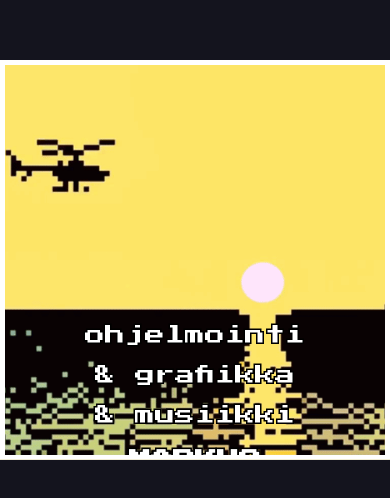
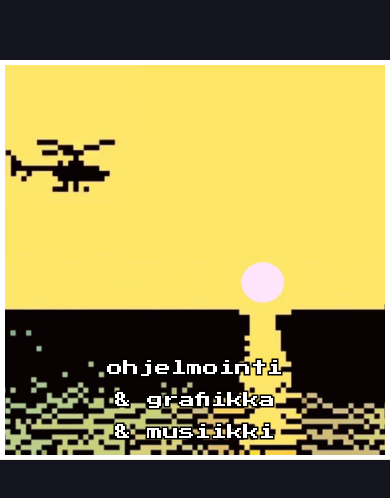
Before and after one commit to toivoantero/stealth-game-ts, a React (Vite) app: page /endscreen in a window 390 px wide. Shown: the part 120-618 px from the top of the page. Built offline with nearby package versions, Linux system fonts and the light colour scheme; no server answers.

Commit message:
lopputekstianimaation viilaamista: erityisesti mobiilinäkymässä

```diff
--- a/src/EndScreen.tsx
+++ b/src/EndScreen.tsx
@@ -61,10 +61,10 @@ function EndScreen() {
 
       <div className="endscreen-credits">
         <div style={{ marginBottom: '30px' }}>
-          <p style={{ fontSize: '20px', margin: '15px 0', lineHeight: '2' }}>
+          <p style={{ margin: '15px 0', lineHeight: '2' }}>
             ohjelmointi<br />& grafiikka<br />& musiikki
           </p>
-          <p style={{ fontSize: '22px', margin: '10px 0', fontWeight: 'bold' }}>
+          <p style={{ margin: '20px 0', fontWeight: 'bold' }}>
             MARKUS LIIMATAINEN
           </p>
         </div>
@@ -76,7 +76,7 @@ function EndScreen() {
       >
         {showButton && (
           <>
-            <p className='fade-in-theend' style={{ margin: 0, padding: '100px 0 0 0', fontSize: '55px', color: 'white' }}>
+            <p className='fade-in-theend endscreen-theend'>
               Loppu
             </p>
             <div>
--- a/src/css/styles.css
+++ b/src/css/styles.css
@@ -169,12 +169,20 @@ body {
   z-index: 1;
 }
 
+.endscreen-theend {
+  margin: 0;
+  padding: 100px 0 0 0;
+  font-size: 55px;
+  color: white;
+}
+
 .endscreen-credits {
   position: absolute;
   top: 100%;
   left: 0;
   width: 100%;
   text-align: center;
+  font-size: 21px;
   color: white;
   -webkit-text-stroke: 3px black;
   paint-order: stroke fill;
@@ -186,6 +194,7 @@ body {
   0% {
     transform: translateY(30%);
   }
+
   100% {
     transform: translateY(-350%);
   }
@@ -347,6 +356,26 @@ body {
     display: none;
   }
 
+  .endscreen-theend {
+    padding: 70px 0 0 0;
+    font-size: 43px;
+  }
+
+  .endscreen-credits {
+    font-size: 16px;
+    animation: scrollUp 21s linear forwards;
+  }
+
+  @keyframes scrollUp {
+    0% {
+      transform: translateY(30%);
+    }
+
+    100% {
+      transform: translateY(-340%);
+    }
+  }
+
   .alarm-message {
     font-size: 17px;
     padding: 0;
```
